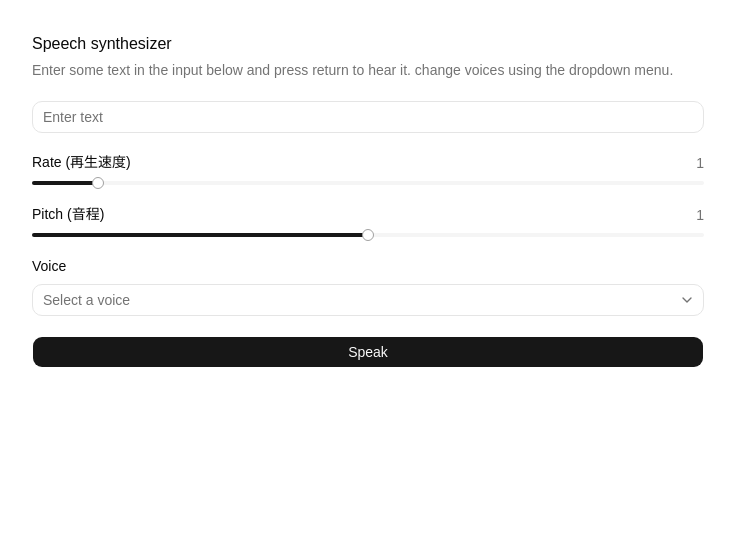
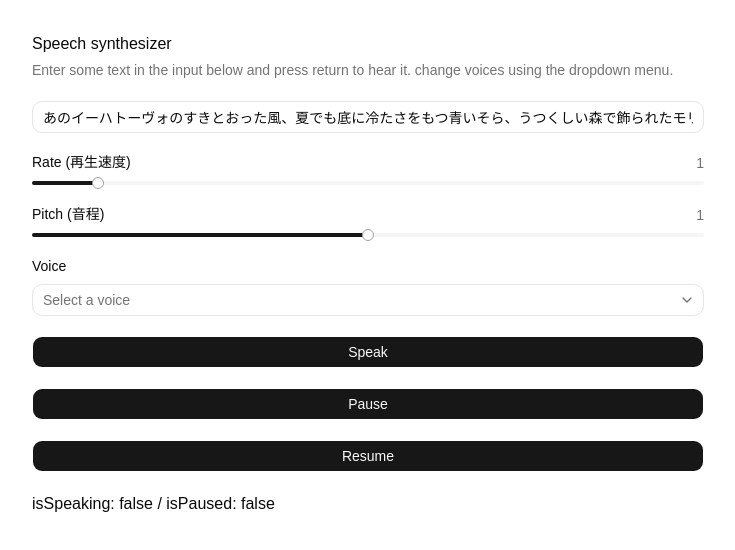
Before and after one commit to kdntiaoao/web-speech-api-sandbox, a React (Vite) app: page / in a window 1280 px wide. Shown: the top 550 px of the page, without its empty margins (272-1007 px from the left). Built offline with nearby package versions, Linux system fonts and the light colour scheme.

Commit message:
feat: 一時停止と再生機能を追加

```diff
--- a/src/App.tsx
+++ b/src/App.tsx
@@ -19,11 +19,16 @@ import {
 import { Button } from "./components/ui/button";
 
 function App() {
-  const [text, setText] = useState("");
+  const [text, setText] = useState(
+    "あのイーハトーヴォのすきとおった風、夏でも底に冷たさをもつ青いそら、うつくしい森で飾られたモリーオ市、郊外のぎらぎらひかる草の波。",
+    // "こんにちは",
+  );
   const [rate, setRate] = useState(1);
   const [pitch, setPitch] = useState(1);
   const [voice, setVoice] = useState<string>("");
   const [voices, setVoices] = useState<SpeechSynthesisVoice[]>([]);
+  const [isSpeaking, setIsSpeaking] = useState(false);
+  const [isPaused, setIsPaused] = useState(false);
 
   const handleTextChange = (e: React.ChangeEvent<HTMLInputElement>) => {
     setText(e.target.value);
@@ -50,6 +55,10 @@ function App() {
       return;
     }
 
+    if (window.speechSynthesis.speaking) {
+      return;
+    }
+
     const utterThis = new SpeechSynthesisUtterance(text);
     for (const v of voices) {
       if (v.name === voice) {
@@ -58,7 +67,31 @@ function App() {
     }
     utterThis.pitch = pitch;
     utterThis.rate = rate;
+    setIsSpeaking(true);
     window.speechSynthesis.speak(utterThis);
+
+    utterThis.onpause = (event) => {
+      const char = event.utterance.text.charAt(event.charIndex);
+      console.log(
+        `Speech paused at character ${event.charIndex} of "${event.utterance.text}", which is "${char}".`,
+      );
+    };
+  };
+
+  const pause = () => {
+    if (!window.speechSynthesis.speaking) {
+      return;
+    }
+    setIsPaused(true);
+    window.speechSynthesis.pause();
+  };
+
+  const resume = () => {
+    if (!window.speechSynthesis.paused) {
+      return;
+    }
+    setIsPaused(false);
+    window.speechSynthesis.resume();
   };
 
   useEffect(() => {
@@ -66,15 +99,24 @@ function App() {
       const localVoices = window.speechSynthesis.getVoices().filter((v) => v.lang === "ja-JP");
       setVoices(localVoices);
       const defaultVoice = localVoices.find((v) => v.default);
-      if (defaultVoice) {
-        setVoice(defaultVoice.name);
-      }
+      setVoice(defaultVoice?.name ?? localVoices[0]?.name ?? "");
     };
     setupVoices();
 
-    if (window.speechSynthesis.onvoiceschanged !== undefined) {
-      window.speechSynthesis.onvoiceschanged = setupVoices;
-    }
+    window.speechSynthesis.addEventListener("voiceschanged", setupVoices);
+
+    let animationFrameId: number;
+    const getStatus = () => {
+      setIsSpeaking(window.speechSynthesis.speaking);
+      setIsPaused(window.speechSynthesis.paused);
+      animationFrameId = window.requestAnimationFrame(getStatus);
+    };
+    animationFrameId = window.requestAnimationFrame(getStatus);
+
+    return () => {
+      window.speechSynthesis.removeEventListener("voiceschanged", setupVoices);
+      window.cancelAnimationFrame(animationFrameId);
+    };
   }, []);
 
   return (
@@ -96,6 +138,7 @@ function App() {
               placeholder="Enter text"
               value={text}
               onChange={handleTextChange}
+              disabled={isSpeaking}
             />
 
             <Field>
@@ -110,6 +153,7 @@ function App() {
                 min={0.1}
                 max={10}
                 step={0.1}
+                disabled={isSpeaking}
               />
             </Field>
 
@@ -125,6 +169,7 @@ function App() {
                 min={0}
                 max={2}
                 step={0.1}
+                disabled={isSpeaking}
               />
             </Field>
 
@@ -138,7 +183,7 @@ function App() {
                   <SelectGroup>
                     {voices.map((voice) => (
                       <SelectItem key={voice.name} value={voice.name}>
-                        {voice.name} ({voice.lang})
+                        {voice.name}
                       </SelectItem>
                     ))}
                   </SelectGroup>
@@ -147,6 +192,18 @@ function App() {
             </Field>
 
             <Button>Speak</Button>
+
+            <Button type="button" onClick={pause}>
+              Pause
+            </Button>
+
+            <Button type="button" onClick={resume}>
+              Resume
+            </Button>
+
+            <p>
+              isSpeaking: {isSpeaking ? "true" : "false"} / isPaused: {isPaused ? "true" : "false"}
+            </p>
           </FieldGroup>
         </form>
       </div>
```
